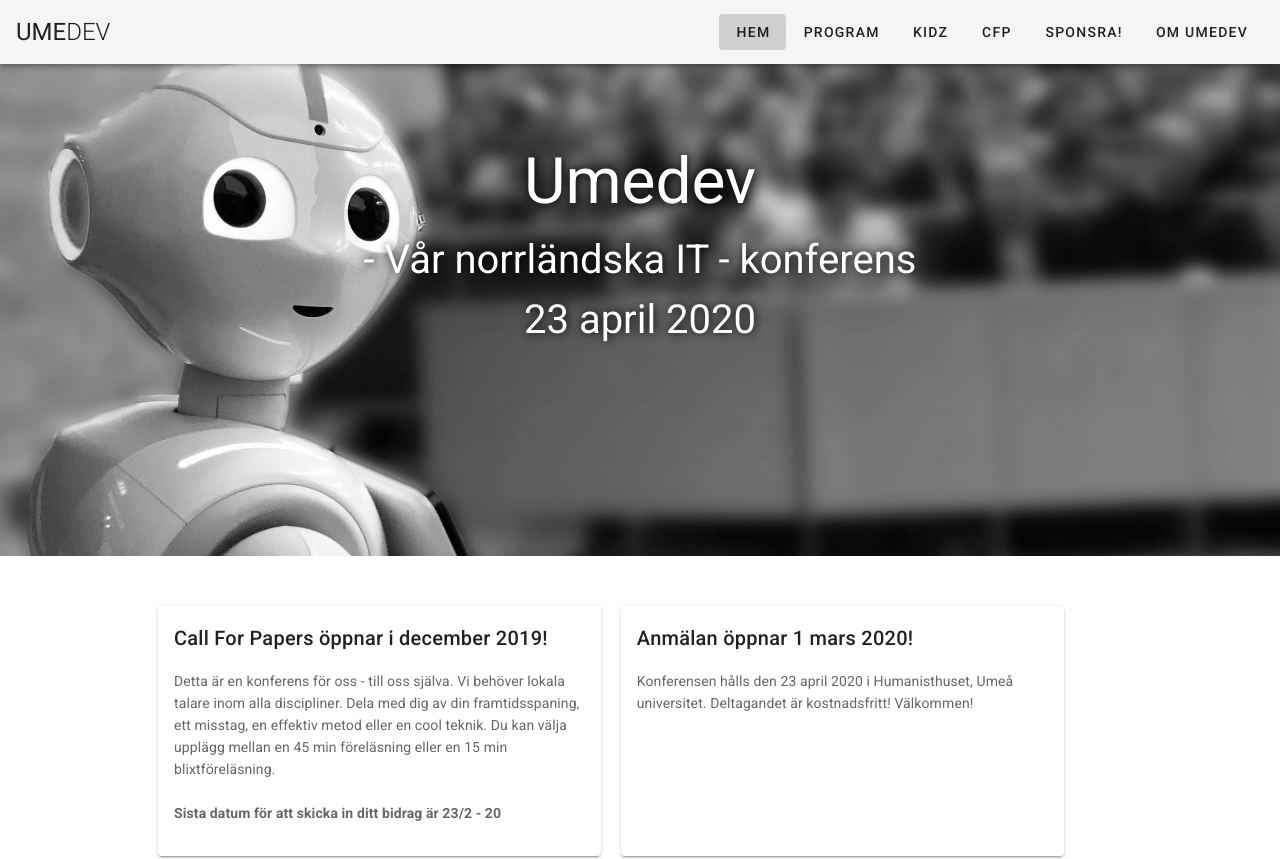
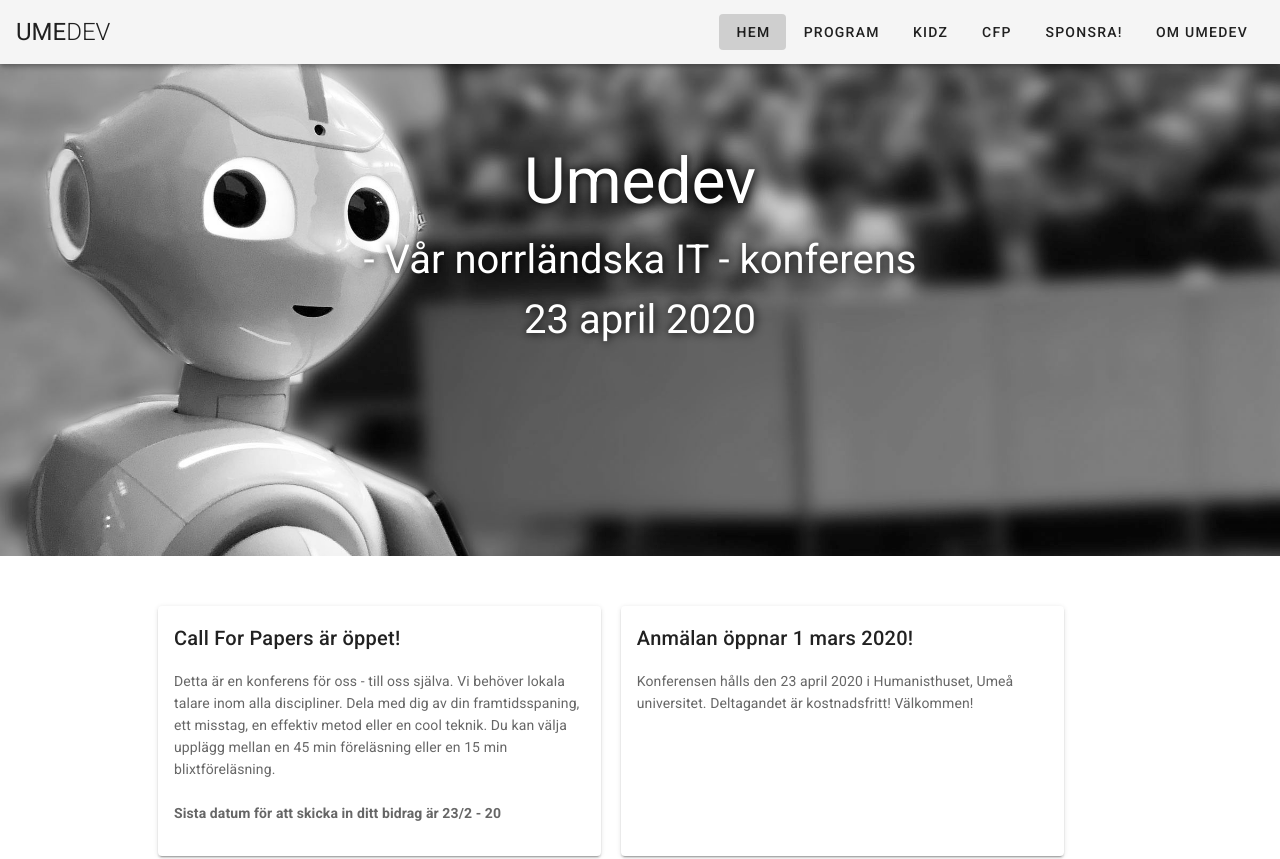
Before and after one commit to umedevkonferens/umedev, a Vue app: page / in a window 1280 px wide. Shown: the top 859 px of the page. Built offline with nearby package versions, Linux system fonts and the light colour scheme; what vuefire would draw is missing.

Commit message:
Changed homepage to inform that CFP is now open

```diff
--- a/src/views/Home.vue
+++ b/src/views/Home.vue
@@ -8,7 +8,7 @@
     <div class="home-content-container content">
       <a href="/cfp">
         <v-card>
-          <v-card-title>Call For Papers öppnar i december 2019!</v-card-title>
+          <v-card-title>Call For Papers är öppet!</v-card-title>
           <v-card-text>
             Detta är en konferens för oss - till oss själva. Vi behöver lokala
             talare inom alla discipliner. Dela med dig av din framtidsspaning,
```
